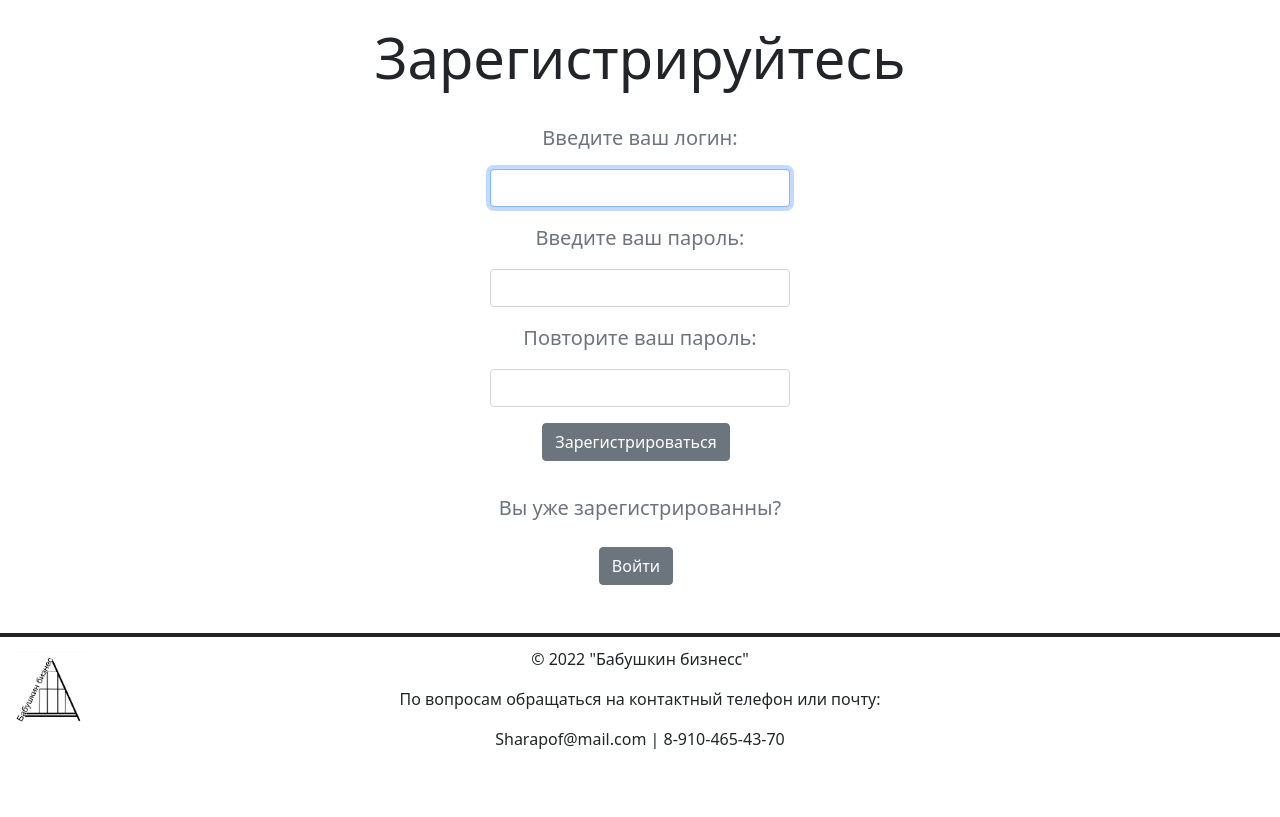
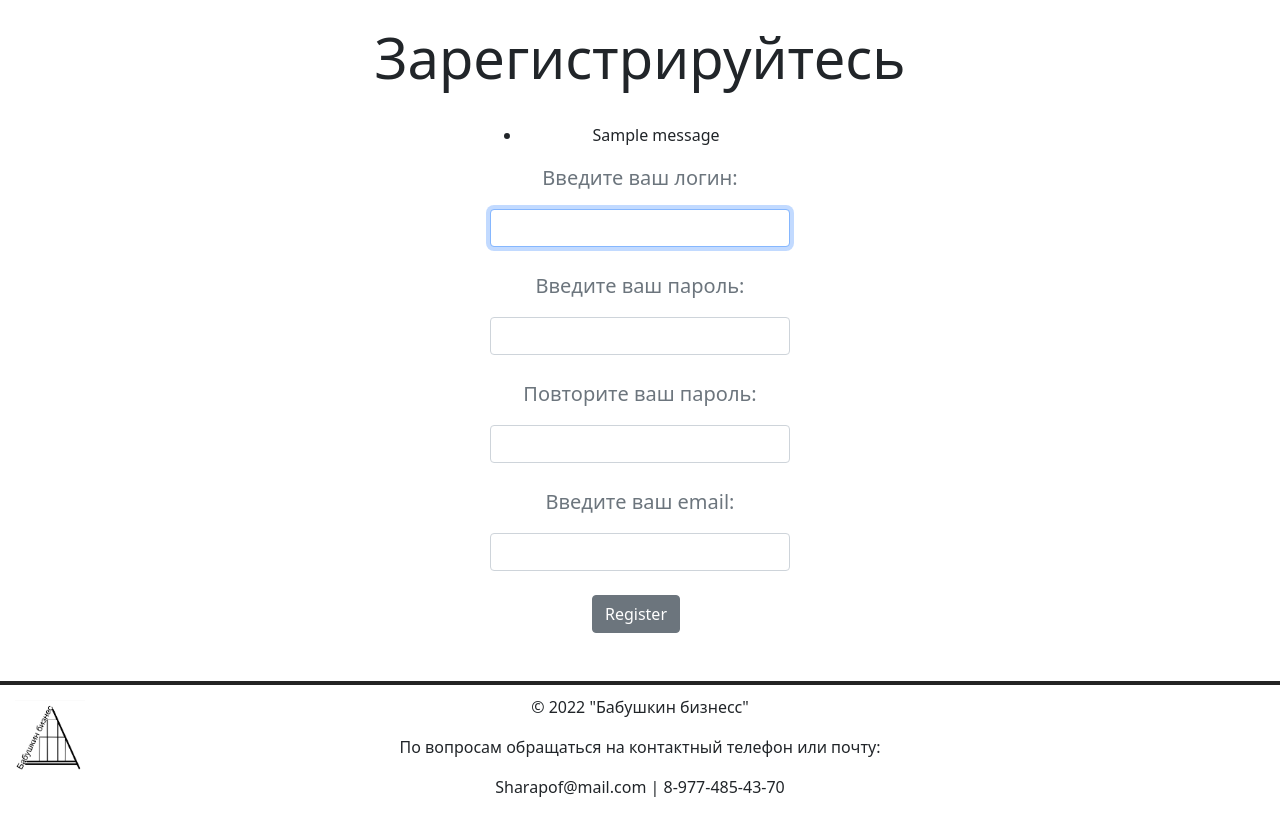
Before and after one commit to MaRkS1234567/BusinessProject, a Django app: page /register in a window 1280 px wide. Shown: the part 136-953 px from the top of the page. Before the commit the page ends 885 px from the top, so only its background shows below. Run offline with Django 4.2, Linux system fonts and the light colour scheme; tables that the repository leaves empty hold one stand-in row (values such as "Sample post"); one stand-in notice (Sample message) is shown; some libraries are stand-ins or nearby versions.

Commit message:
update meta request

```diff
--- a/businessplan/bookings/forms.py
+++ b/businessplan/bookings/forms.py
@@ -1,5 +1,4 @@
 from dataclasses import field
-from tkinter import Widget
 from .models import Booking
 from django.forms import ModelForm, DateTimeInput, TextInput
 
--- a/businessplan/bookings/models.py
+++ b/businessplan/bookings/models.py
@@ -1,5 +1,4 @@
 from tabnanny import verbose
-from tkinter import CASCADE
 from django.db import models
 from django.conf import settings
 
--- a/businessplan/bookings/templates/bookings/booking.html
+++ b/businessplan/bookings/templates/bookings/booking.html
@@ -22,7 +22,7 @@
 
             <p class="fs-5 text-muted">Сумма вашего заказа:</p>
             <p class="form-control text-left" id="price"></p>
-            <p>*Подробнее насчёт стоимости заказа уточняйте по номеру: 89104654371</p>
+            <p>*Подробнее насчёт стоимости заказа уточняйте по номеру: 8-977-485-4371</p>
 
             {{ error }}
             {% if user.is_authenticated %}
--- a/businessplan/businessplan/settings.py
+++ b/businessplan/businessplan/settings.py
@@ -25,7 +25,7 @@ SECRET_KEY = 'django-insecure-u#+dhsn)a8@jaaut35r6y564zlq2*_nhe1icbwg+ay2qv6b^*1
 # SECURITY WARNING: don't run with debug turned on in production!
 DEBUG = True
 
-ALLOWED_HOSTS = []
+ALLOWED_HOSTS = ["marksharapov.com", "127.0.0.1"]
 
 
 # Application definition
--- a/businessplan/main/forms.py
+++ b/businessplan/main/forms.py
@@ -1,14 +1,60 @@
 from django.contrib.auth.forms import AuthenticationForm, UserCreationForm
 from .models import Review
 from django.forms import ModelForm, Textarea, Select, TextInput, FileInput
+from django import forms
+from django.contrib.auth.models import User
+from django.contrib.auth.forms import UserCreationForm
+from django.core.exceptions import ValidationError
+from django.forms.fields import EmailField
+from django.forms.forms import Form
 
-class AccountCreationForm(UserCreationForm):
+
+# https://docs.djangoproject.com/en/4.1/ref/forms/validation/
+
+
+class CustomUserCreationForm(UserCreationForm):
+    username = forms.CharField(label='username', min_length=5, max_length=150)
+    email = forms.EmailField(label='email')
+    password1 = forms.CharField(label='password', widget=forms.PasswordInput)
+    password2 = forms.CharField(label='Confirm password', widget=forms.PasswordInput)
 
     def __init__(self, *args, **kwargs):
         super().__init__(*args, **kwargs)
         self.fields['username'].widget.attrs.update({'class':('form-control')})
         self.fields['password1'].widget.attrs.update({'class':('form-control')})
         self.fields['password2'].widget.attrs.update({'class':('form-control')})
+        self.fields['email'].widget.attrs.update({'class':('form-control')})
+
+    def username_clean(self):
+        username = self.cleaned_data['username'].lower()
+        new = User.objects.filter(username = username)
+        if new.count():
+            raise ValidationError("Такой юзер уже существует👥")
+        return username
+
+    def email_clean(self):
+        email = self.cleaned_data['email'].lower()
+        new = User.objects.filter(email=email)
+        if new.count():
+            raise ValidationError("Такой email уже существует📧")
+        return email
+
+    def clean_password2(self):
+        password1 = self.cleaned_data['password1']
+        password2 = self.cleaned_data['password2']
+
+        if password1 and password2 and password1 != password2:
+            raise ValidationError("Пароли не совпадают")
+        return password2
+
+    def save(self, commit = True):
+        user = User.objects.create_user(
+            self.cleaned_data['username'],
+            self.cleaned_data['email'],
+            self.cleaned_data['password1']
+        )
+        return user
+
 
 class SigninForm(AuthenticationForm):
 
--- a/businessplan/main/static/main/css/base.css
+++ b/businessplan/main/static/main/css/base.css
@@ -229,8 +229,9 @@ table, th, td {
   padding: 7px;
 }
 
-.p1 {
-  margin: 15px;
+.login {
+  max-width: 300px;
+  margin: auto;
 }
 
 @media (max-width: 1350px ) and (min-width: 1250px){
--- a/businessplan/main/static/main/js/main.js
+++ b/businessplan/main/static/main/js/main.js
@@ -19,17 +19,24 @@ class App extends React.Component {
             <img onClick={handleClick} className="img4 delete" src="static/main/img/4.jpeg" alt="4"/>
             {/* <img className="img" src="static/main/img/8.jpeg" alt="8"/> */}
         </div><br/>
-        <h3 className="text-center">Месторасположие</h3><br/>
+        <h3 className="text-center">Месторасположия</h3><br/>
         <div className="p-17 p-md-5 mb-1 text-white rounded bg-dark d-flex">
           <p className="text-justify text2">
-          База отдыха расположена в деревни Иваньково Владимирской области Александровского района, в 100 км от Москвы, в 20 км от районного центра города Александров. Также рядом с базой находится железно-дорожная станция Арсаки, что позволяет быстро и без машины добраться до базы .В рамках реализации проекта планируется выкупить дополнительную территорию под строительство домиков. Вблизи от базы расположены пруды. Рядом с базой расположен конный клуб Sokol Horse. Расположение вблизи городов ,входящих в  Золотое Кольцо России, позволяет посетить такие города, как Александров, Сергеев Посад и Переславль Залесский с его знаменитым Плещеевым озером. Также недалеко от базы располагается Засимова Пустынь - древний и очень красивый монастырь окруженный живописными пейзажами, что будет очень интересно как для паломников так и для простых туристов.
+          База отдыха расположена в деревне Иваньково Владимирской области Александровского района, в 100 км от Москвы, в 20 км от районного центра города Александров. Также рядом с базой находится железнодорожная станция Арсаки, что позволяет быстро и без машины добраться до базы. В рамках реализации проекта планируется выкупить дополнительную территорию под строительство домиков. Вблизи от базы расположены пруды. Рядом с базой расположен конный клуб Sokol Horse. Расположение вблизи городов , входящих в  Золотое Кольцо России, позволяет посетить такие города, как Александров, Сергиев Посад и Переяславль Залесский с его знаменитым Плещеевым озером. Также недалеко от базы располагается Засимова Пустынь - древний и очень красивый монастырь, окруженный живописными пейзажами, что будет очень интересно как для паломников, так и для простых туристов.
+          </p>
+        </div><br/>
+        <h3 className="text-center">Краткая история создания базы отдыха</h3><br/>
+        <div className="p-17 p-md-5 mb-1 text-white rounded bg-dark d-flex">
+          <p className="text-justify text2">
+          Наша база отдыха берет свое начало в 2020 году. Мои дедушка и бабушка вышли на пенсию и, в связи с появлением большого количества свободного времени, имея дачу в деревне Иваньково Александровского района, решили попробовать сдавать дом в аренду.  На участке уже имелись игровой павильон и баня с бассейном, что давало неплохой бонус нашему проекту. Проектированием домика занялась моя мама, по профессии- архитектор. На имеющиеся накопления дедушка осуществлял закупку материалов и строительство дома.  Также со временем появились идеи мангальной зоны, бытовой пристройки и общего обустройства территории. В 2021-м году  появились первые клиенты в лице друзей и родственников. В дальнейшем сарафанное радио сыграло свою роль, и к нам стали обращаться все больше и больше людей.
           </p>
         </div><br/>
         <h3 className="text-center">Перечень услуг</h3><br/>
         <div className="p-17 p-md-5 mb-1 text-white rounded
         bg-dark d-flex">
           <p className="text-justify text2">
-          На данный момент имеется гостевой дом, рассчитанный на проживание 1 семьи (2 взрослых и 2 детей) с 6 спальными местами (двумя односпальными кроватями на 2 этаже, одной двухспальной и раскладывающемся диваном), кухней, стиральной машиной, большой душевой кабиной и большими панорамными окнами. На участке также расположенно подсобное помещение с небольшой террасой где также можно воспользоваться мангалом в дождливое время, обустроенное место для отдыха на природе с мангалом и уличным обеденным столом. Также на территории расположена баня с возможностью окунуться в бассейн в летнее время, и игровой павильон с настольным теннисом, бильярдом, большим количеством настольных игр и конструктора для детей, а также камином, что позволяет пользоваться помещением в любое время года. Рядом с нами также расположена ферма со вкусными и натуральными продуктами. При отсутствии машины мы можем вывести гостей в самые интересные и красивые места. И также к нам можно заехать с собакой.
+          На данный момент на территории имеется гостевой дом, рассчитанный на проживание 1 семьи (2 взрослых и 2 детей) с 6 спальными местами (двумя односпальными кроватями на 2 этаже, одной двуспальной и раскладывающимся диваном), кухней, стиральной машиной, большой душевой кабиной и большими панорамными окнами. На участке также расположено подсобное помещение с небольшой террасой, где также можно воспользоваться мангалом в дождливое время: обустроенное место для отдыха на природе с мангалом и уличным обеденным столом. Также на территории расположена баня с возможностью окунуться в бассейн в летнее время и игровой павильон с настольным теннисом, бильярдом, большим количеством настольных игр и конструктора для детей, а также камином, что позволяет пользоваться помещением в любое время года.
+     Рядом с базой  расположена ферма, которая производит вкусные натуральные продукты. При отсутствии машины у гостей есть возможность вывезти гостей в самые интересные и красивые места на собственной машине. Въезд и проживание в домике возможно с домашними питомцами.
           </p>
         </div><br/>
         <h3 className="text-center">Прайс-лист</h3><br/>
@@ -41,15 +48,15 @@ class App extends React.Component {
             </tr>
             <tr>
               <th>Аренда дома</th>
-              <th>6000/сутки</th>
+              <th>от 6000/сутки</th>
             </tr>
             <tr>
               <th>Игровой павильон</th>
-              <th>1500/час</th>
+              <th>от 1500/час</th>
             </tr>
             <tr>
               <th>Банная услуга</th>
-              <th>2000/2 часа</th>
+              <th>от 2000/2 часа</th>
             </tr>
           </table>
             {/* <p className="p1">*Подробнее насчёт стоимости заказа уточняйте по номеру: 89104654371</p> */}
--- a/businessplan/main/templates/main/base.html
+++ b/businessplan/main/templates/main/base.html
@@ -38,7 +38,7 @@
             <div class="text-center fmidle">
                 <p>© 2022 "Бабушкин бизнесс"</p>
                 <p>По вопросам обращаться на контактный телефон или почту:</p>
-                <p>Sharapof@mail.com   |   8-910-465-43-70</p>
+                <p>Sharapof@mail.com   |   8-977-485-43-70</p>
             </div>
             <div class="fright">
 
--- a/businessplan/main/templates/main/register.html
+++ b/businessplan/main/templates/main/register.html
@@ -7,19 +7,32 @@
 {% block content %}
     <div class="text-center">
         <h1 class="display-4 fw-normal text-center">Зарегистрируйтесь</h1><br>
-        <form method="POST" class ="fs-5 text-muted centres date">
-            {% csrf_token %}
-            <label for="username" class="fs-5 text-muted mb-3">Введите ваш логин:</label>
-            <p id="username">{{ form.username }}</p>
-            <label for="password1" class="fs-5 text-muted mb-3">Введите ваш пароль:</label>
-            <p id="password1">{{ form.password1 }}</p>
-            <label for="password2" class="fs-5 text-muted mb-3">Повторите ваш пароль:</label>
-            <p id="password2">{{ form.password2 }}</p>
-            {{ form.error }}
-            <button type="submit" class="btn btn-secondary me-2 mb-2">Зарегистрироваться</button>
-        </form><br>
-        <p1 class="fs-5 text-muted">Вы уже зарегистрированны?</p1><br><br>
-        <a href="login" class="btn btn-secondary me-2 mb-2">Войти</a>
+        <div class = "login">
+
+            {% if messages %}
+                <ul>
+                    {% for message in messages %}
+                        <li>{{ message }}</li>
+                        {% endfor %}
+                </ul>
+            {% endif %}
+
+                 <form method="post" >
+                     {% csrf_token %}
+                        <p class="fs-5 text-muted">Введите ваш логин:</p>
+                        {{ form.username }}<br>
+                        <p class="fs-5 text-muted">Введите ваш пароль:</p>
+                        {{ form.password1 }}<br>
+                        <p class="fs-5 text-muted">Повторите ваш пароль:</p>
+                        {{ form.password2 }}<br>
+                        <p class="fs-5 text-muted">Введите ваш email:</p>
+                        {{ form.email }}  <br>
+                        {% if error %}
+                            {{ form.error }}
+                        {% endif %}
+                        <input type="submit" name="submit" value="Register" class="btn btn-secondary me-2 mb-2" />
+                 </form>
+             </div>
     </div>
 {% endblock %}
 
--- a/businessplan/main/views.py
+++ b/businessplan/main/views.py
@@ -5,8 +5,26 @@ from django.core.paginator import Paginator
 from django.db.models import Avg
 
 from bookings.models import Booking
-from .forms import AccountCreationForm, SigninForm, ReviewForm
+from .forms import SigninForm, ReviewForm
 from .models import Review
+
+from django.contrib.auth import forms
+from django.shortcuts import redirect, render
+from django.contrib import messages
+from django.contrib.auth.forms import UserCreationForm
+from .forms import CustomUserCreationForm
+
+def register(request):
+    if request.POST == 'POST':
+        form = CustomUserCreationForm()
+        if form.is_valid():
+            form.save()
+    else:
+        form = CustomUserCreationForm()
+    context = {
+        'form':form
+    }
+    return render(request, 'main/register.html', context)
 
 
 def index(request):
@@ -43,22 +61,6 @@ def about(request):
     return render(request, 'main/about.html', context)
 
 
-def register(request):
-    if request.method == 'POST':
-        form = AccountCreationForm(request.POST)
-        if form.is_valid():
-            form.save()
-            messages.success(
-                request, f'Вы успешно вошли в аккакнт,{form.data["username"]}!')
-            return redirect('login')
-        return render(request, 'main/register.html', {'form': form})
-    form = AccountCreationForm()
-    context = {
-        'form': form,
-    }
-    return render(request, 'main/register.html', context)
-
-
 def signin(request):
     if request.method == 'POST':
         form = SigninForm(request, data=request.POST)
```
Also changed, not shown: businessplan/db.sqlite3.
